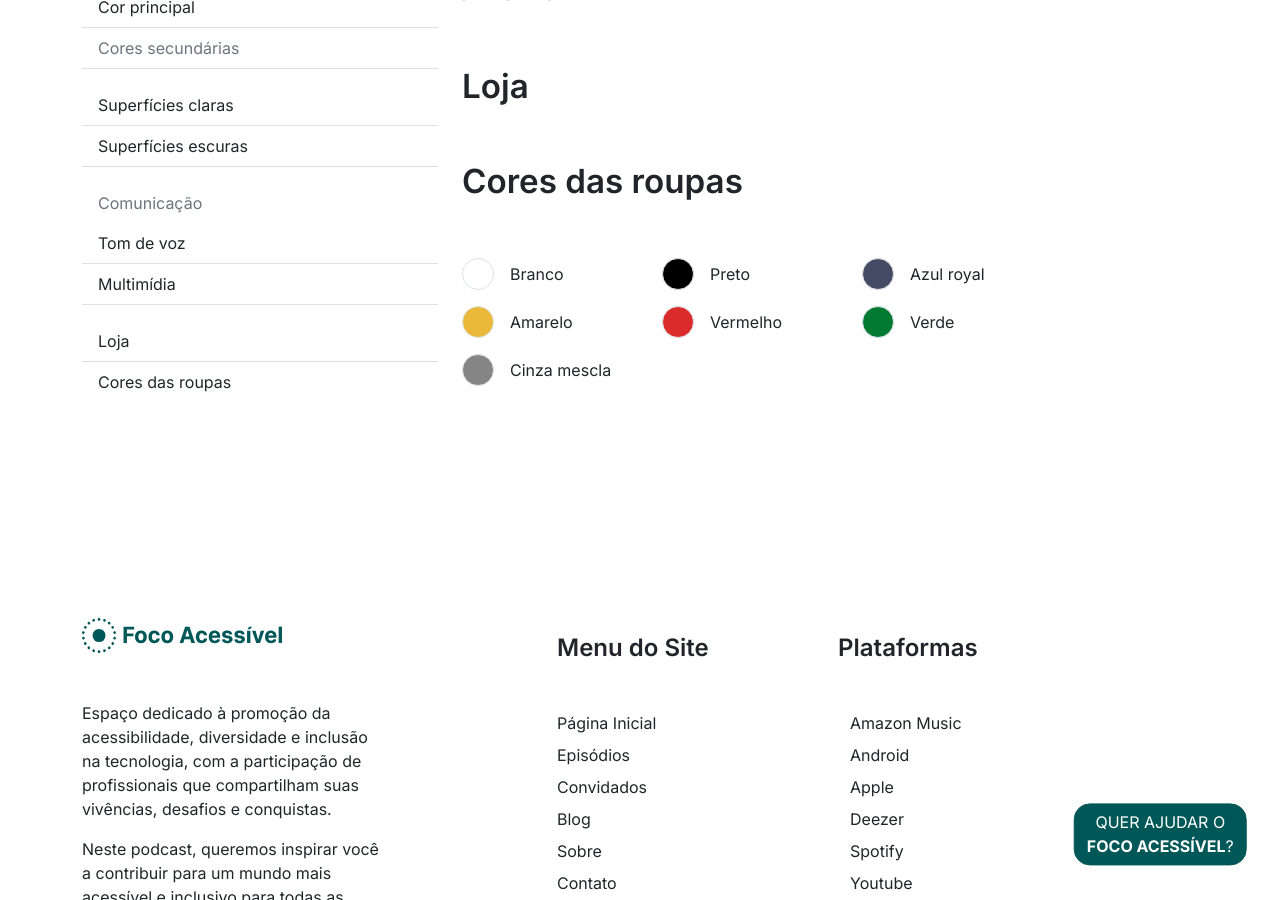
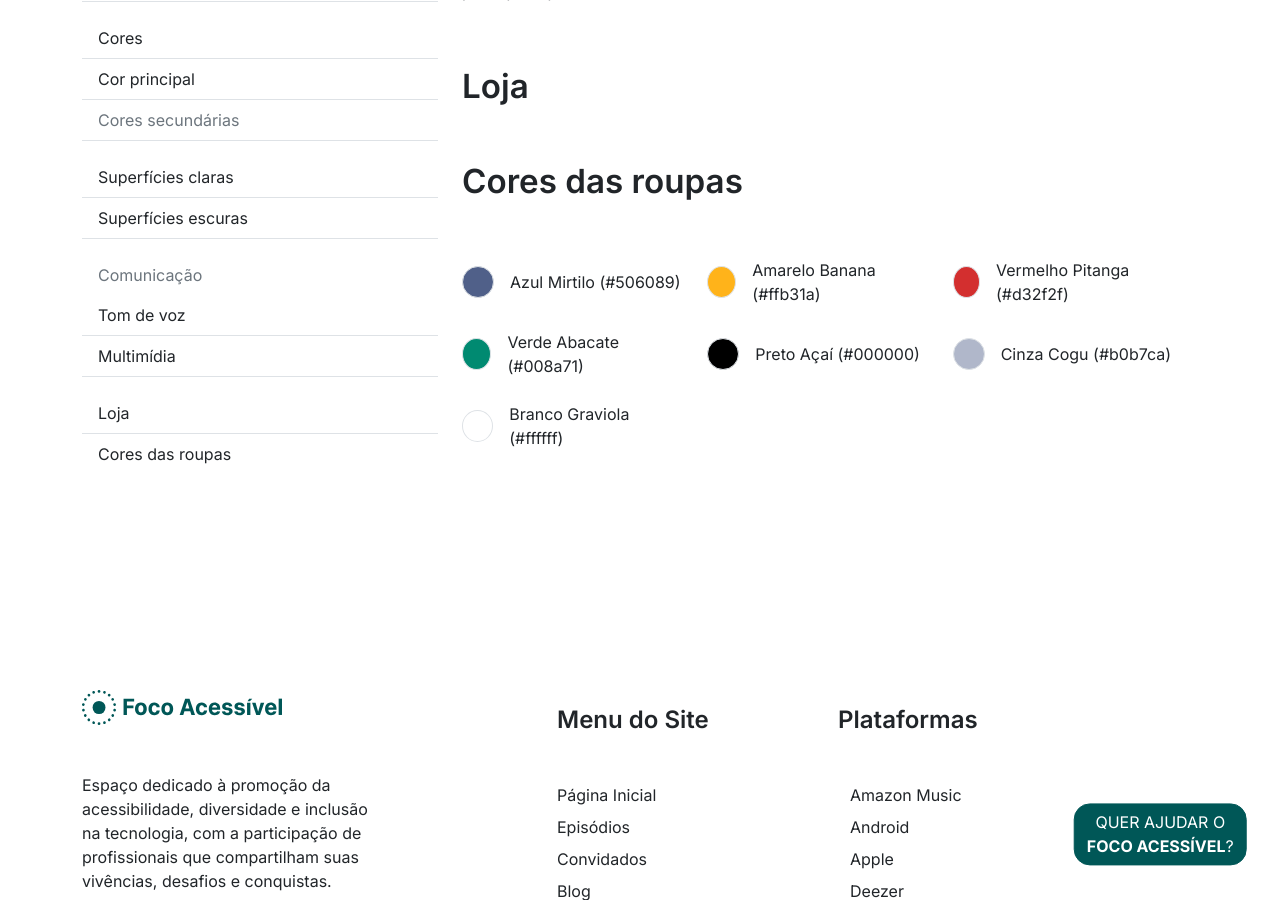
Before and after one commit to wagnerbeethoven/fa_jekyll-theme, a Jekyll site: the page built from pages/brand.html, in a window 1280 px wide and 900 px high, scrolled down 7909 px. Built offline with Jekyll 4.4.1, drawn with Linux system fonts in a browser that asks for light colours; nearby versions of some CDN libraries; comment, search, counter and statistics services are not loaded.

```diff
--- a/pages/brand.html
+++ b/pages/brand.html
@@ -314,15 +314,15 @@ title: Guia de estilo da marca
     <h3 id="loja" class="mt-5">Loja</h3>
     <h3 id="cores-roupas" class="mt-5">Cores das roupas</h3>
 
-    <ul class="row mt-5">
-      <li class="d-flex align-items-center mb-3 me-3 col-3 "><span class="rounded-circle border d-inline-block me-3" style="width: 2rem; height: 2rem; background-color:rgb(255, 255, 255);"></span> Branco</li>
-      <li class="d-flex align-items-center mb-3 me-3 col-3 "><span class="rounded-circle border d-inline-block me-3" style="width: 2rem; height: 2rem; background-color:rgb(0, 0, 0)"></span> Preto</li>
-      <li class="d-flex align-items-center mb-3 me-3 col-3 "><span class="rounded-circle border d-inline-block me-3" style="width: 2rem; height: 2rem; background-color: rgb(69, 75, 101);"></span> Azul royal</li>
-      <li class="d-flex align-items-center mb-3 me-3 col-3 "><span class="rounded-circle border d-inline-block me-3" style="width: 2rem; height: 2rem; background-color:rgb(234, 185, 57)"></span> Amarelo</li>
-      <li class="d-flex align-items-center mb-3 me-3 col-3 "><span class="rounded-circle border d-inline-block me-3" style="width: 2rem; height: 2rem; background-color:rgb(219, 42, 42);"></span> Vermelho</li>
-      <li class="d-flex align-items-center mb-3 me-3 col-3 "><span class="rounded-circle border d-inline-block me-3" style="width: 2rem; height: 2rem; background-color:rgb(0, 122, 51)"></span> Verde</li>
-      <li class="d-flex align-items-center mb-3 me-3 col-3 "><span class="rounded-circle border d-inline-block me-3" style="width: 2rem; height: 2rem; background-color: rgb(134, 133, 133)"></span> Cinza mescla</li>
-    </ul>
+    <div class="row mt-5">
+      <div class="d-flex align-items-center mb-4 col-4 "><span class="rounded-circle border d-inline-block me-3" style="width: 2rem; height: 2rem; background-color: #506089;"></span> Azul Mirtilo (#506089)</div>
+      <div class="d-flex align-items-center mb-4 col-4 "><span class="rounded-circle border d-inline-block me-3" style="width: 2rem; height: 2rem; background-color: #ffb31a"></span> Amarelo Banana (#ffb31a)</div>
+      <div class="d-flex align-items-center mb-4 col-4 "><span class="rounded-circle border d-inline-block me-3" style="width: 2rem; height: 2rem; background-color: #d32f2f;"></span> Vermelho Pitanga (#d32f2f)</div>
+      <div class="d-flex align-items-center mb-4 col-4 "><span class="rounded-circle border d-inline-block me-3" style="width: 2rem; height: 2rem; background-color: #008a71"></span> Verde Abacate (#008a71)</div>
+      <div class="d-flex align-items-center mb-4 col-4 "><span class="rounded-circle border d-inline-block me-3" style="width: 2rem; height: 2rem; background-color: #000000"></span> Preto Açaí (#000000)</div>
+      <div class="d-flex align-items-center mb-4 col-4 "><span class="rounded-circle border d-inline-block me-3" style="width: 2rem; height: 2rem; background-color: #b0b7ca"></span> Cinza Cogu (#b0b7ca)</div>
+      <div class="d-flex align-items-center mb-4 col-4 "><span class="rounded-circle border d-inline-block me-3" style="width: 2rem; height: 2rem; background-color: #ffffff;"></span> Branco Graviola (#ffffff)</div>
+    </div>
 
   </div>
 </div>
```
Also changed, not shown: _includes/player.html (added, +33 -0 lines).
